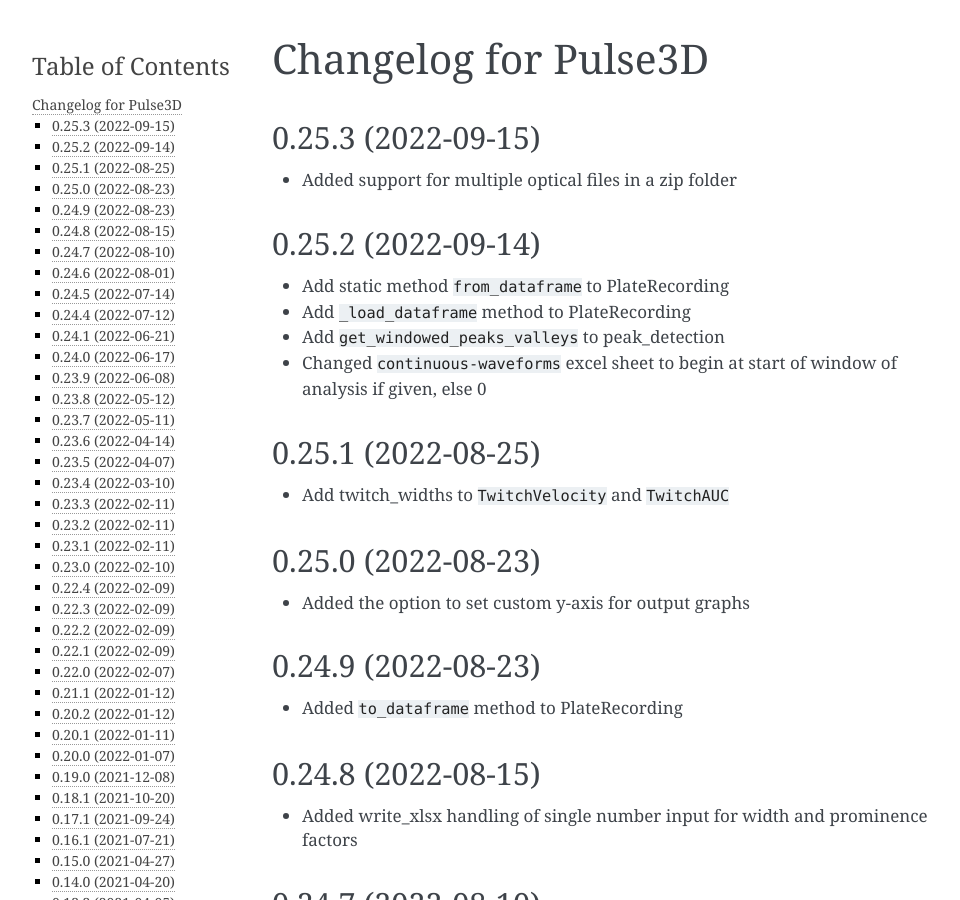
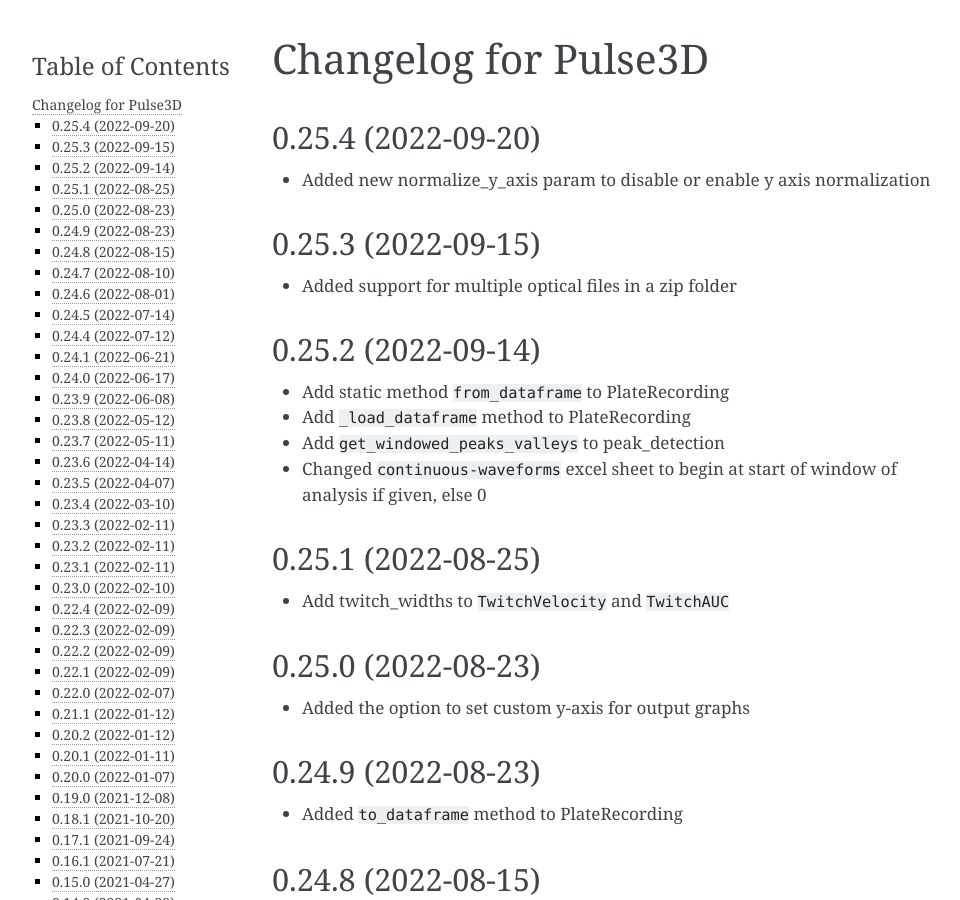
Before and after one commit to CuriBio/sdk_refactor, a Sphinx documentation site: the page built from docs/source/changelog.rst, in a window 1280 px wide and 900 px high. Shown: the whole window, without its empty margins (148-1108 px from the left). Built offline with Sphinx 7.4.7, drawn with Linux system fonts in a browser that asks for light colours.

Commit message:
added change log

```diff
--- a/CHANGELOG.rst
+++ b/CHANGELOG.rst
@@ -1,5 +1,9 @@
 Changelog for Pulse3D
 =====================
+0.25.4 (2022-09-20)
+-------------------
+- Added new normalize_y_axis param to disable or enable y axis normalization
+
 0.25.3 (2022-09-15)
 -------------------
 - Added support for multiple optical files in a zip folder
--- a/docs/source/gettingstarted.rst
+++ b/docs/source/gettingstarted.rst
@@ -198,7 +198,8 @@ Specifies whether normalization for the y axis will be disabled. By default, the
 A few examples of using this argument::
 
     # set analysis to use y normalization.
-    write_xlsx(r) or write_xlsx(r, disable_y_normalization=False)
+    write_xlsx(r)
+    write_xlsx(r, disable_y_normalization=False)
 
     # set analysis to disable y normalization.
     write_xlsx(r, disable_y_normalization=True)
--- a/setup.py
+++ b/setup.py
@@ -27,7 +27,7 @@ if USE_CYTHON:
 
 setup(
     name="Pulse3D",
-    version="0.25.3",
+    version="0.25.4",
     description="Pulse3D Analysis Platform",
     url="https://github.com/CuriBio/Pulse3D",
     project_urls={"Documentation": "https://pulse3D.readthedocs.io/en/latest/"},
```
Also changed, not shown: 1 other file.
